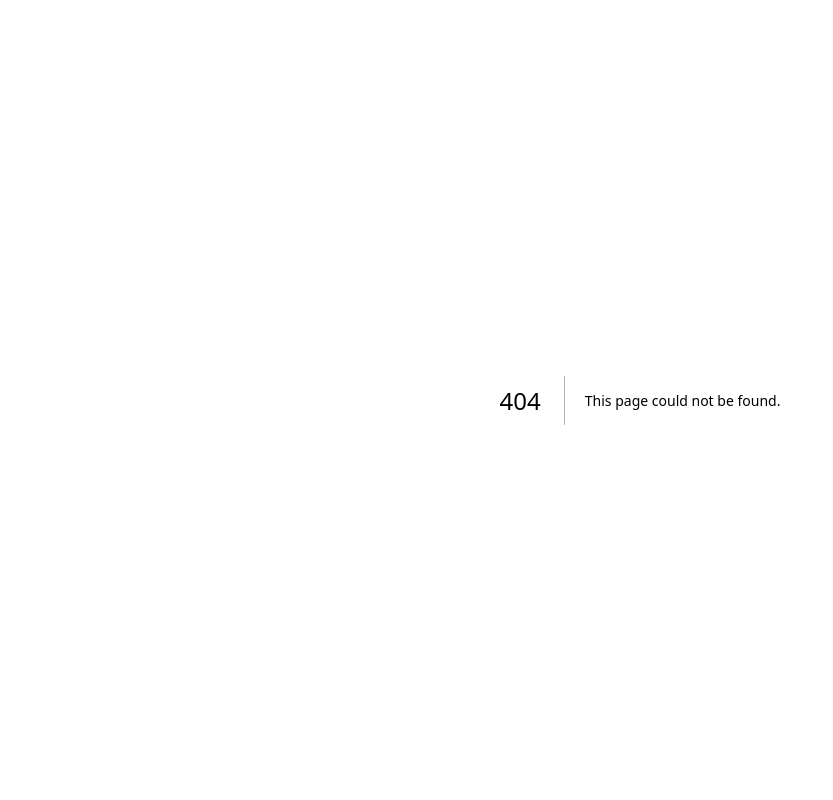
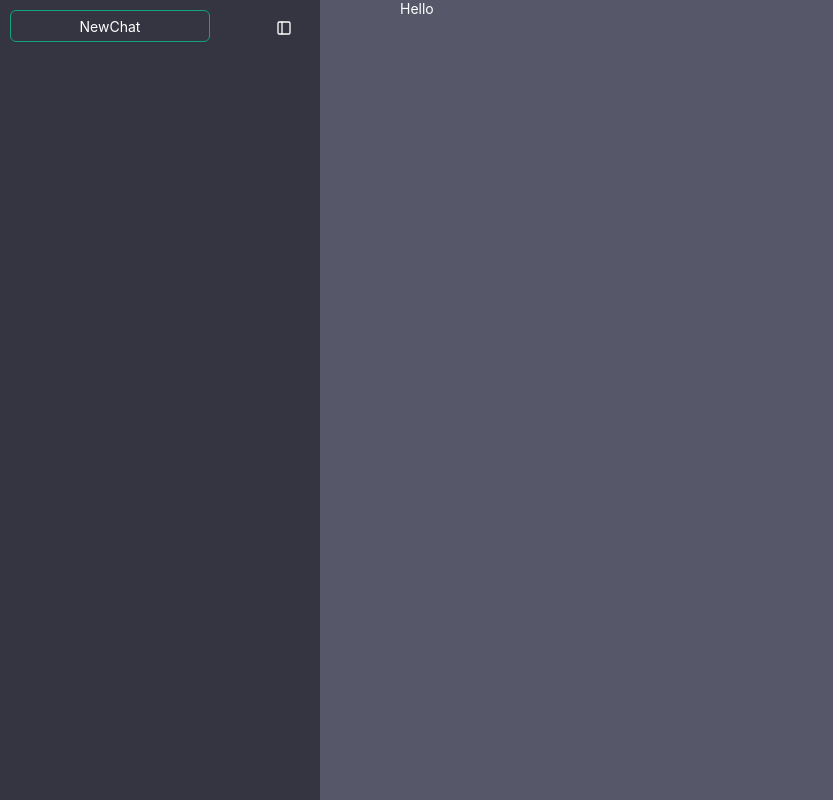
Before and after one commit to aryan-salemababdi/chatgpt, a Next.js app: page /chat in a window 1280 px wide. Before the commit this address had no page. Shown: the whole page, without its empty margins (0-833 px from the left). Built offline with nearby package versions, Linux system fonts and the light colour scheme.

Commit message:
chatpage commit

```diff
--- /dev/null
+++ b/components/Molecule/ChatPage/ChatPage.module.css
@@ -0,0 +1,12 @@
+.chatPage{
+    background: #343541;
+    display: flex;
+    justify-content: space-between;
+}
+
+
+@media screen and (min-width: 767px) {
+    .chatPage {
+     width:0
+    }
+  }
--- /dev/null
+++ b/components/Molecule/ChatPage/ChatPage.tsx
@@ -0,0 +1,87 @@
+import { Button, Col, Row, Typography } from "antd";
+import React, { useEffect, useState } from "react";
+import style from "./ChatPage.module.css";
+import MenuIcon from "../../atom/Icons/MenuIcon";
+
+const { Title } = Typography;
+
+const ChatPage = () => {
+  const [openMenu, setOpenMenu] = useState<boolean>(true);
+
+
+  return (
+    <div>
+      <Row>
+        <Col xs={24} sm={24} md={6}>
+          {!openMenu ? (
+            <Col
+            md={4}
+            sm={24}
+            xs={24}
+              className={style.chatPage}
+            >
+            <Button
+              style={{
+                color: "#fff",
+                background: "#343541",
+                borderColor: "#343541",
+                margin: "10px",
+                width:"50px"
+              }}
+              onClick={() => setOpenMenu(!openMenu)}
+              block
+            >
+              <MenuIcon />
+            </Button>
+            </Col>
+          ) : (
+            <Col
+              md={24}
+              sm={12}
+              xs={16}
+              style={{
+                background: "#343541",
+                display: "flex",
+                justifyContent: "space-between",
+                height:"100vh",
+              }}
+            >
+              <Button
+                style={{
+                  color: "#fff",
+                  borderColor: "#10A37F",
+                  background: "none",
+                  margin: "10px",
+                  width: "200px",
+                }}
+                block
+              >
+                NewChat
+              </Button>
+              <Button
+                style={{
+                  color: "#fff",
+                  background: "#343541",
+                  borderColor: "#343541",
+                  margin: "12px",
+                }}
+                onClick={() => setOpenMenu(!openMenu)}
+              >
+                <MenuIcon />
+              </Button>
+            </Col>
+          )}
+        </Col>
+        <Col xs={24} sm={24} md={18}>
+          <Row justify="center">
+            <Col xs={24} sm={24} md={20}>
+              Hello
+            </Col>
+          </Row>
+        </Col>
+      </Row>
+    </div>
+  );
+};
+
+export default ChatPage;
--- /dev/null
+++ b/components/atom/Icons/MenuIcon.tsx
@@ -0,0 +1,25 @@
+import React from "react";
+
+const MenuIcon = () => {
+  return (
+    <>
+      <svg
+        stroke="currentColor"
+        fill="none"
+        stroke-width="2"
+        viewBox="0 0 24 24"
+        stroke-linecap="round"
+        stroke-linejoin="round"
+        height="1em"
+        width="1em"
+        xmlns="http://www.w3.org/2000/svg"
+        style={{width:"1rem",height:"1rem"}}
+      >
+        <rect x="3" y="3" width="18" height="18" rx="2" ry="2"></rect>
+        <line x1="9" y1="3" x2="9" y2="21"></line>
+      </svg>
+    </>
+  );
+};
+
+export default MenuIcon;
--- a/components/atom/LoginAuth/LoginAuth.tsx
+++ b/components/atom/LoginAuth/LoginAuth.tsx
@@ -27,7 +27,7 @@ const LoginAuth: NextPage = () => {
     validationSchema: validationSchema,
     onSubmit: (values) => {
       alert(JSON.stringify(values));
-      router.push("/chatgpt")
+      router.push("/chat")
     },
   });
 
--- /dev/null
+++ b/pages/chat/index.tsx
@@ -0,0 +1,14 @@
+import ChatPage from "../../components/Molecule/ChatPage/ChatPage";
+import style from "../../styles/Home.module.css";
+
+const Chat = () => {
+  return (
+    <div className={style.container} style={{height:"100vh",width:"100%"}}>
+
+        <ChatPage />
+
+    </div>
+  )
+}
+
+export default Chat;
```
